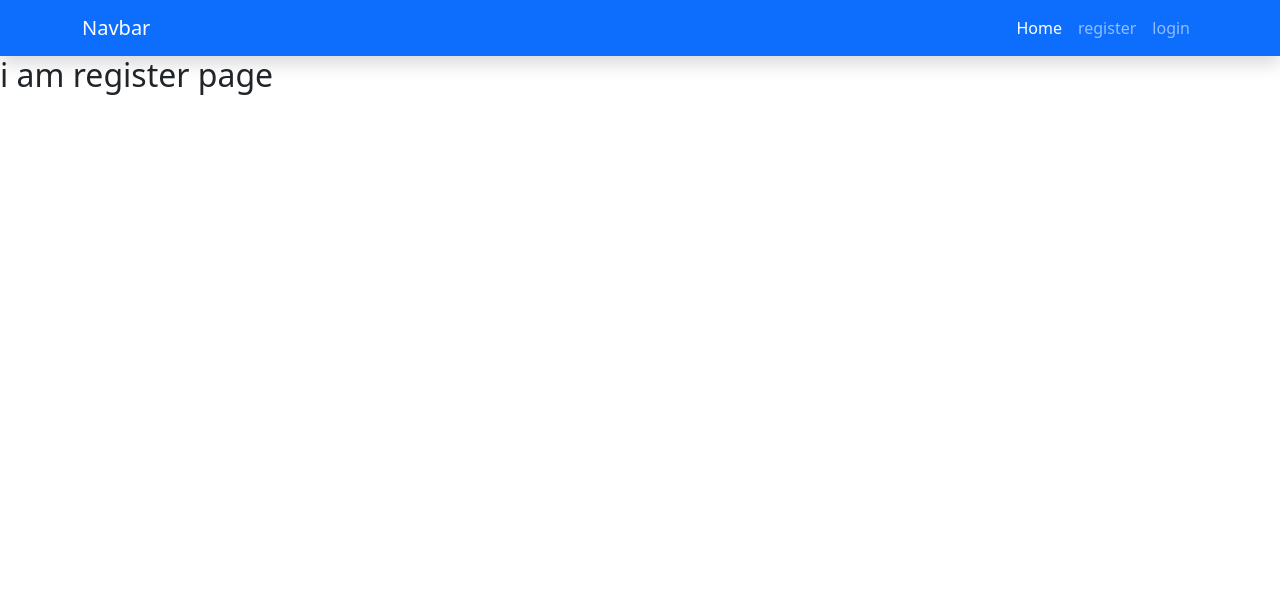
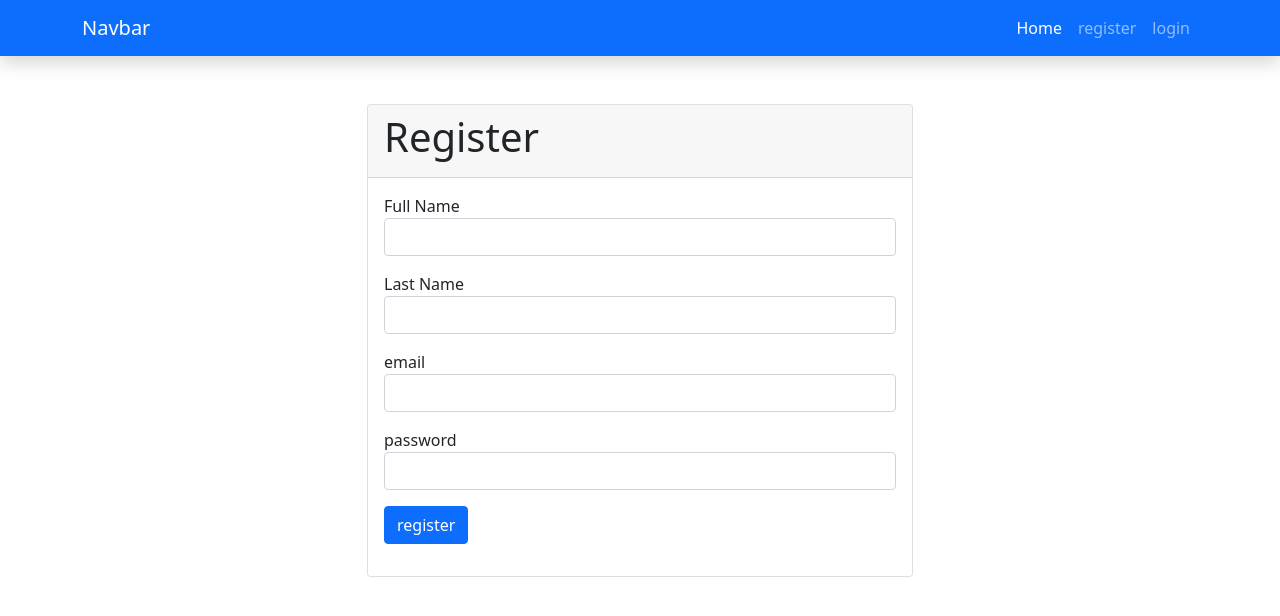
Before and after one commit to ET-TOUNANI/react-laravel-ecommerce, a React (Create React App) app in the folder react-eccomerce/: page /register in a window 1280 px wide. Shown: the top 616 px of the page. Built offline with nearby package versions, Linux system fonts and the light colour scheme.

Commit message:
feat add ui authentication

```diff
--- a/react-eccomerce/src/components/frontend/auth/Login.js
+++ b/react-eccomerce/src/components/frontend/auth/Login.js
@@ -4,7 +4,35 @@ function Login() {
   return (
     <div>
         <Navbar/>
-        <h2>i am login page</h2>
+        <div className="container py-5">
+          <div className="row justify-content-center ">
+            <div className="col-md-6">
+              <div className="card justify-content-center">
+                <div className="card-header">
+                  <h1>login </h1>
+                </div>
+                <div className="card-body">
+                  <form action="">
+
+
+                    <div className="form-group mb-3">
+                      <label > email </label>
+                      <input type="email" name="email"  className="form-control" required/>
+                    </div>
+
+                    <div className="form-group mb-3">
+                      <label >password </label>
+                      <input type="password" className="form-control" name="pass" required />
+                    </div>
+                    <div className="form-group mb-3">
+                      <button type="submit" className="btn btn-primary" name="envoyer" >Log in</button>
+                    </div>
+                  </form>
+                </div>
+              </div>
+            </div>
+          </div>
+        </div>
     </div>
   )
 }
--- a/react-eccomerce/src/components/frontend/auth/Register.js
+++ b/react-eccomerce/src/components/frontend/auth/Register.js
@@ -4,7 +4,44 @@ function Register() {
   return (
     <div>
        <Navbar/>
-        <h2>i am register page</h2>
+        <div className="container py-5">
+          <div className="row justify-content-center ">
+            <div className="col-md-6">
+              <div className="card justify-content-center">
+                <div className="card-header">
+                  <h1>Register </h1>
+                </div>
+                <div className="card-body">
+                  <form action="">
+
+                   <div className="form-group mb-3">
+                      <label > Full Name </label>
+                      <input type="text" name="fullname"  className="form-control" required/>
+                    </div>
+
+                    <div className="form-group mb-3">
+                      <label > Last Name </label>
+                      <input type="text" name="lastname"  className="form-control" required/>
+                    </div>
+
+                    <div className="form-group mb-3">
+                      <label > email </label>
+                      <input type="email" name="email"  className="form-control" required/>
+                    </div>
+
+                    <div className="form-group mb-3">
+                      <label >password </label>
+                      <input type="password" className="form-control" name="pass" required />
+                    </div>
+                    <div className="form-group mb-3">
+                      <button type="submit" className="btn btn-primary" name="envoyer" >register</button>
+                    </div>
+                  </form>
+                </div>
+              </div>
+            </div>
+          </div>
+        </div>
     </div>
   )
 }
```
